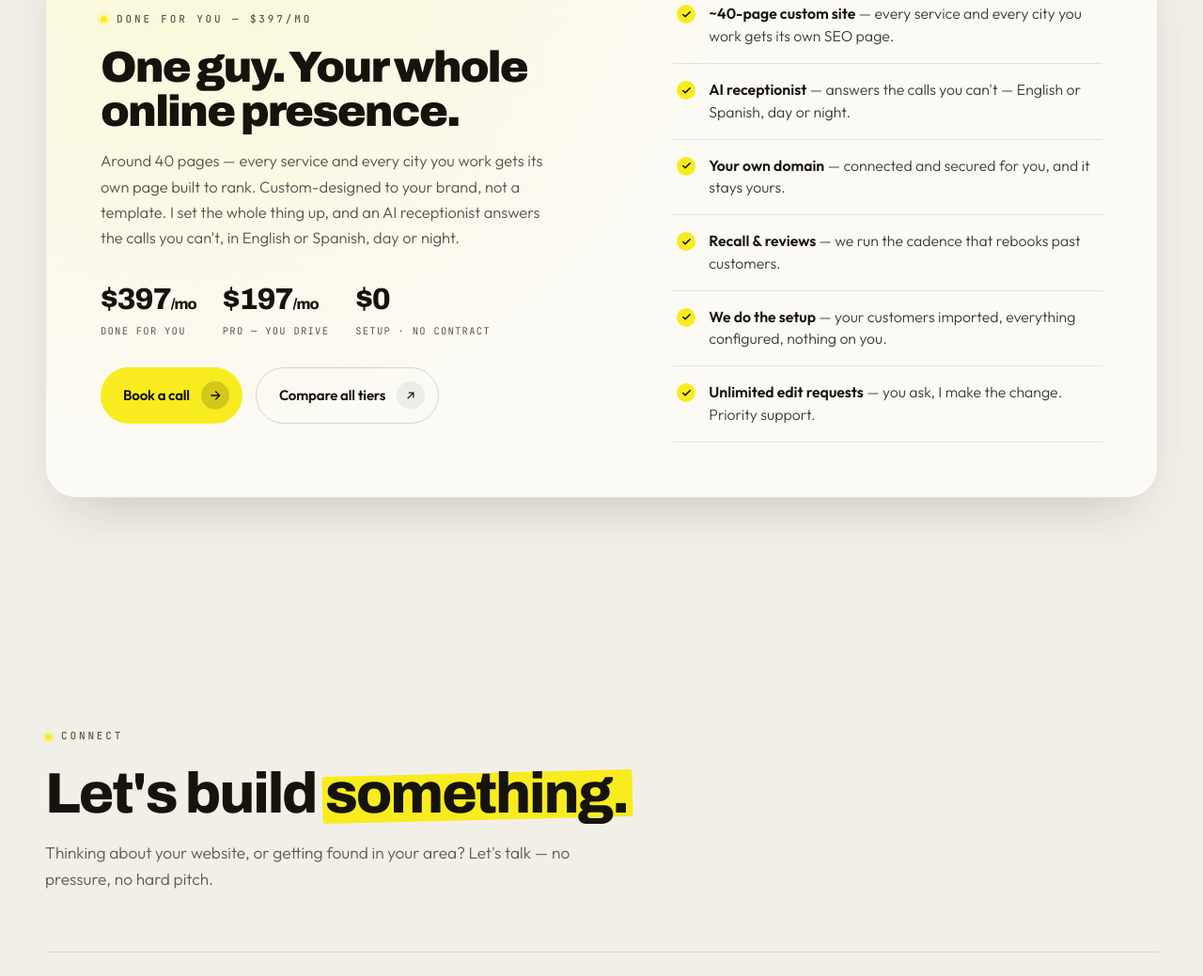
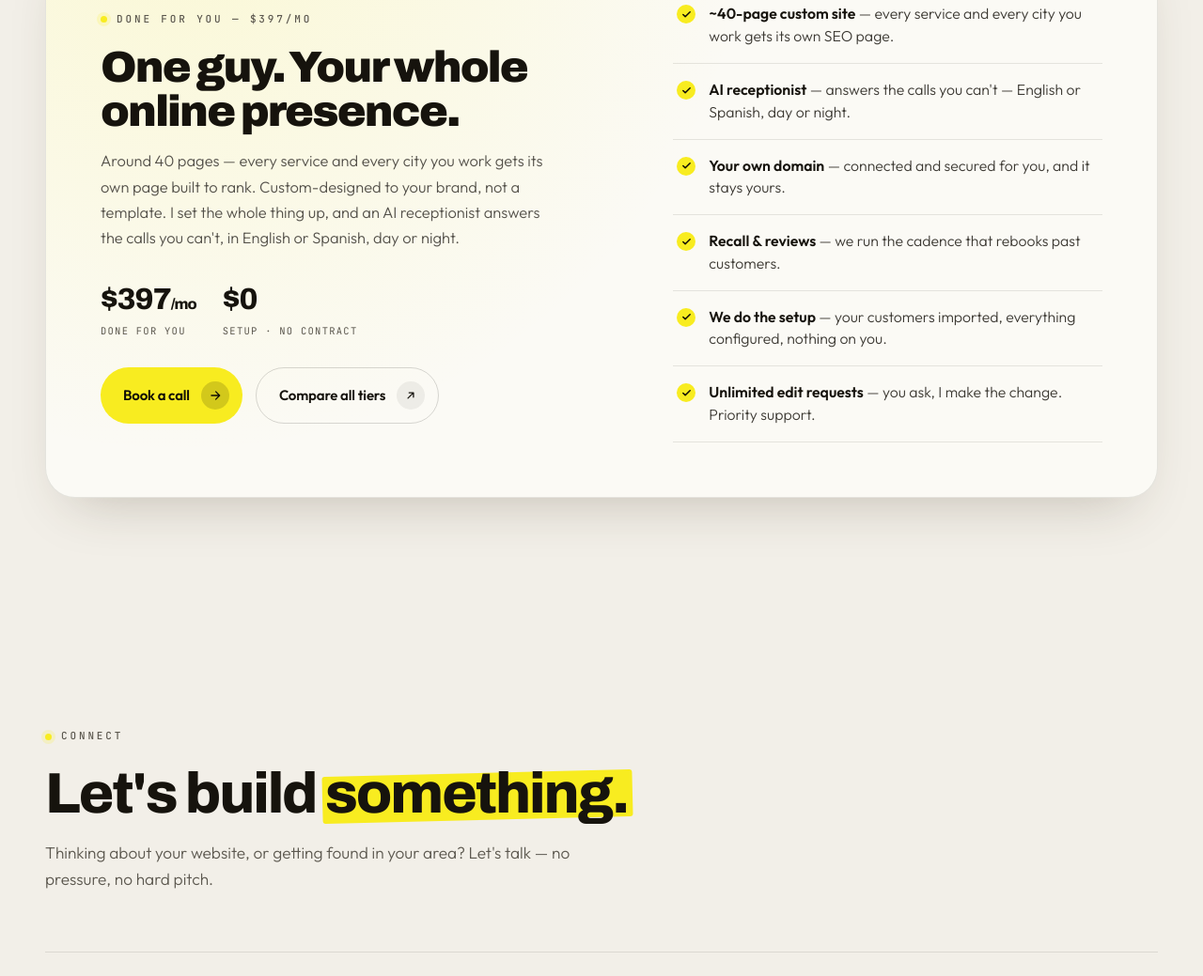
Before and after one commit to frankyleadwise/frankycolon, a plain HTML site: page index.html in a window 1280 px wide. Shown: the part 4575-5614 px from the top of the page at 94% size. Drawn offline with Linux system fonts and the light colour scheme.

Commit message:
Remove $197 Pro offer from frankycolon pricing row

```diff
--- a/index.html
+++ b/index.html
@@ -483,7 +483,6 @@
           <p>Around 40 pages — every service and every city you work gets its own page built to rank. Custom-designed to your brand, not a template. I set the whole thing up, and an AI receptionist answers the calls you can't, in English or Spanish, day or night.</p>
           <div class="price-row">
             <div><div class="v">$397<span style="font-size:1rem">/mo</span></div><div class="l">Done for you</div></div>
-            <div><div class="v">$197<span style="font-size:1rem">/mo</span></div><div class="l">Pro — you drive</div></div>
             <div><div class="v">$0</div><div class="l">Setup · no contract</div></div>
           </div>
           <div class="hero-cta" style="margin-top:30px">
```
